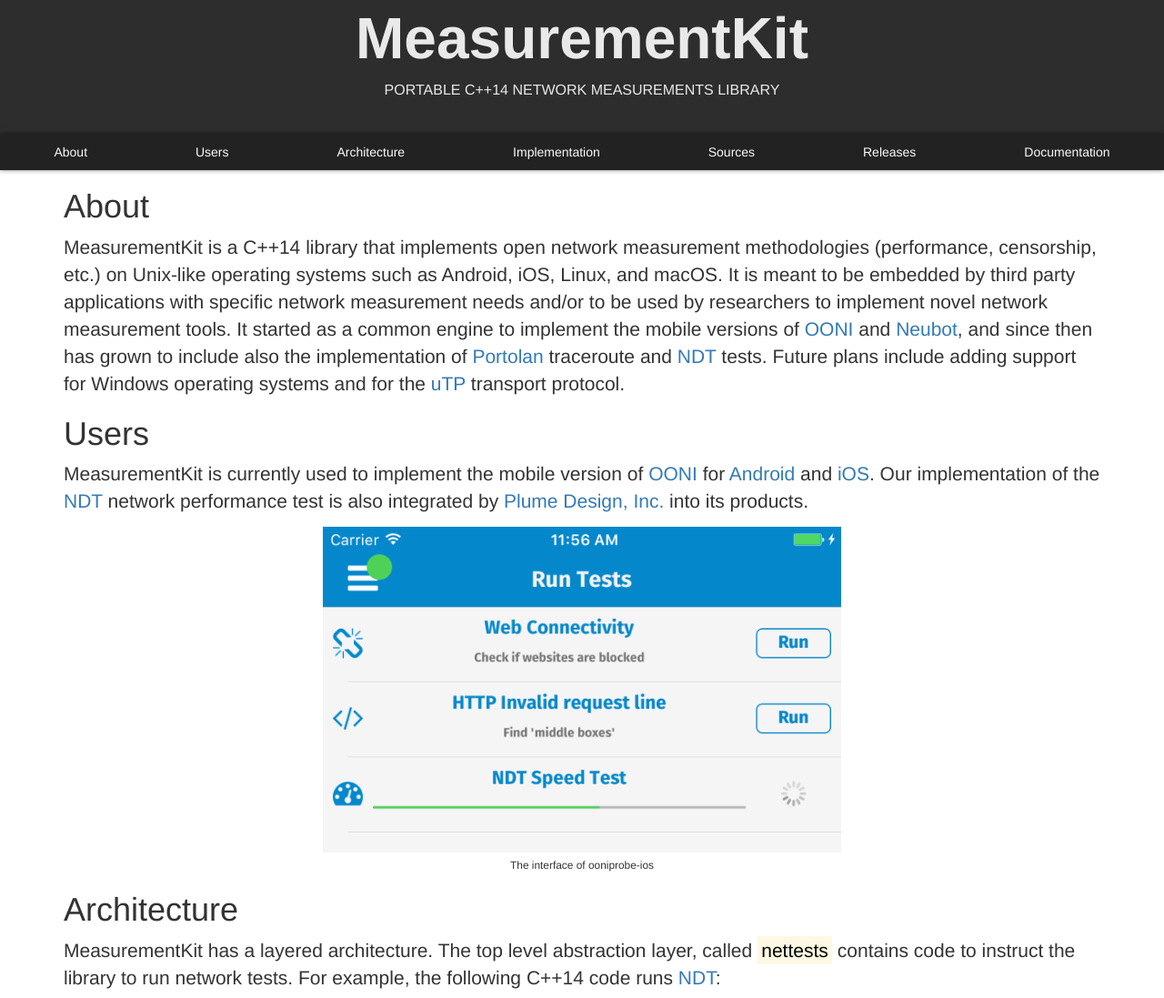
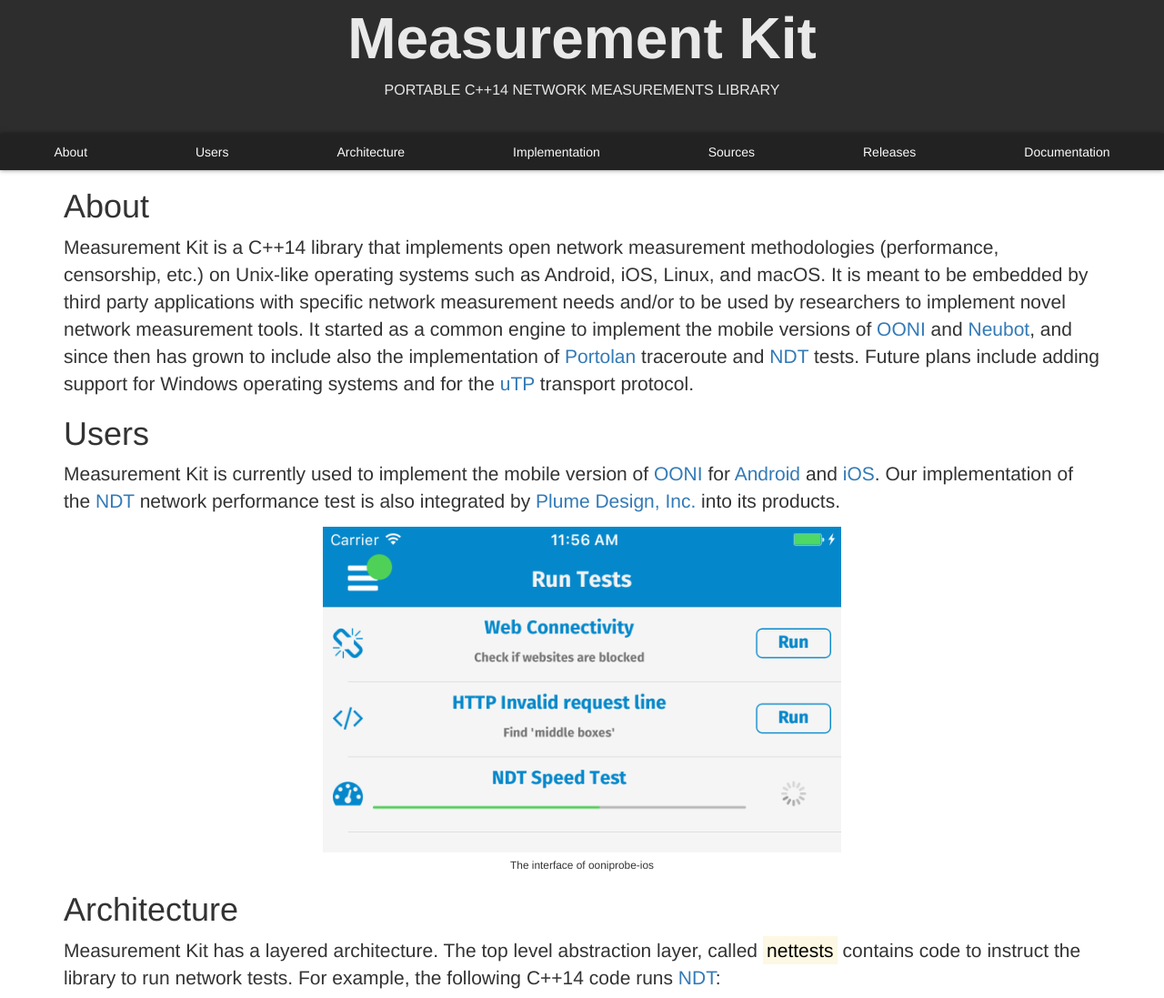
Before and after one commit to libight/libight.github.io, a plain HTML site: page index.html in a window 1280 px wide. Shown: the part 153-1250 px from the top of the page at 91% size. Drawn offline with Linux system fonts and the light colour scheme.

Commit message:
Fix spelling of Measurement Kit

```diff
--- a/index.html
+++ b/index.html
@@ -2,7 +2,7 @@
 <html lang="en">
   <head>
     <meta charset="UTF-8">
-    <title>MeasurementKit</title>
+    <title>Measurement Kit</title>
     <link rel="stylesheet" type="text/css" href="static/bootstrap.min.css">
     <link rel="stylesheet" type="text/css" href="static/app.css">
     <meta name="viewport" content="width=device-width, initial-scale=1">
@@ -15,7 +15,7 @@
         <img src="static/measurement-kit.png" alt="measurement-kit logo" class="img-responsive center-block" />
     </div>
     <div class="text">
-        <strong>MeasurementKit</strong>
+        <strong>Measurement Kit</strong>
     </div>
     <div class="minitext">
         Portable C++14 network measurements library
@@ -47,7 +47,7 @@
 </div>
 
 <h1 id="about">About</h1>
-<p class="app-large">MeasurementKit
+<p class="app-large">Measurement Kit
 is a C++14 library that implements open network measurement methodologies
 (performance, censorship, etc.) on Unix-like operating systems such
 as Android, iOS, Linux, and macOS.  It is meant to be embedded by
@@ -64,7 +64,7 @@
 protocol.</p>
 
 <h1 id="users">Users</h1>
-<p class="app-large">MeasurementKit
+<p class="app-large">Measurement Kit
 is currently used to implement the mobile version of <a
 href="https://ooni.torproject.org/">OONI</a> for <a
 href="https://github.com/TheTorProject/ooniprobe-android">Android</a> and
@@ -80,7 +80,7 @@
 
 <h1 id="architecture">Architecture</h1>
 <p class="app-large">
-MeasurementKit has a layered architecture. The top level abstraction
+Measurement Kit has a layered architecture. The top level abstraction
 layer, called <mark>nettests</mark> contains code to instruct the
 library to run network tests. For example, the following C++14 code
 runs <a href="https://github.com/ndt-project/ndt">NDT</a>:
@@ -130,7 +130,7 @@
 
 <p style="text-align: center;"><img src="static/mk-arch.svg" alt="mk-architecture"
 class="app-center" style="width: 50%;" /><br /><small>The architecture
-of MeasurementKit</small></p>
+of Measurement Kit</small></p>
 
 <p class="app-large">Our cross build system allows us to cross
 compile dependencies for iOS and Android. For macOS and Linux, we
@@ -217,7 +217,7 @@
 <footer class="footer app-center">
   <div class="container">
 
-<p>MeasurementKit is a project by <a
+<p>Measurement Kit is a project by <a
 href="https://github.com/bassosimone">@bassosimone</a>, <a
 href="https://github.com/hellais">@hellais</a>, et al, carried out
 in 2013&mdash;2017 in the context of <a href="https://nexa.polito.it/">Nexa
```
